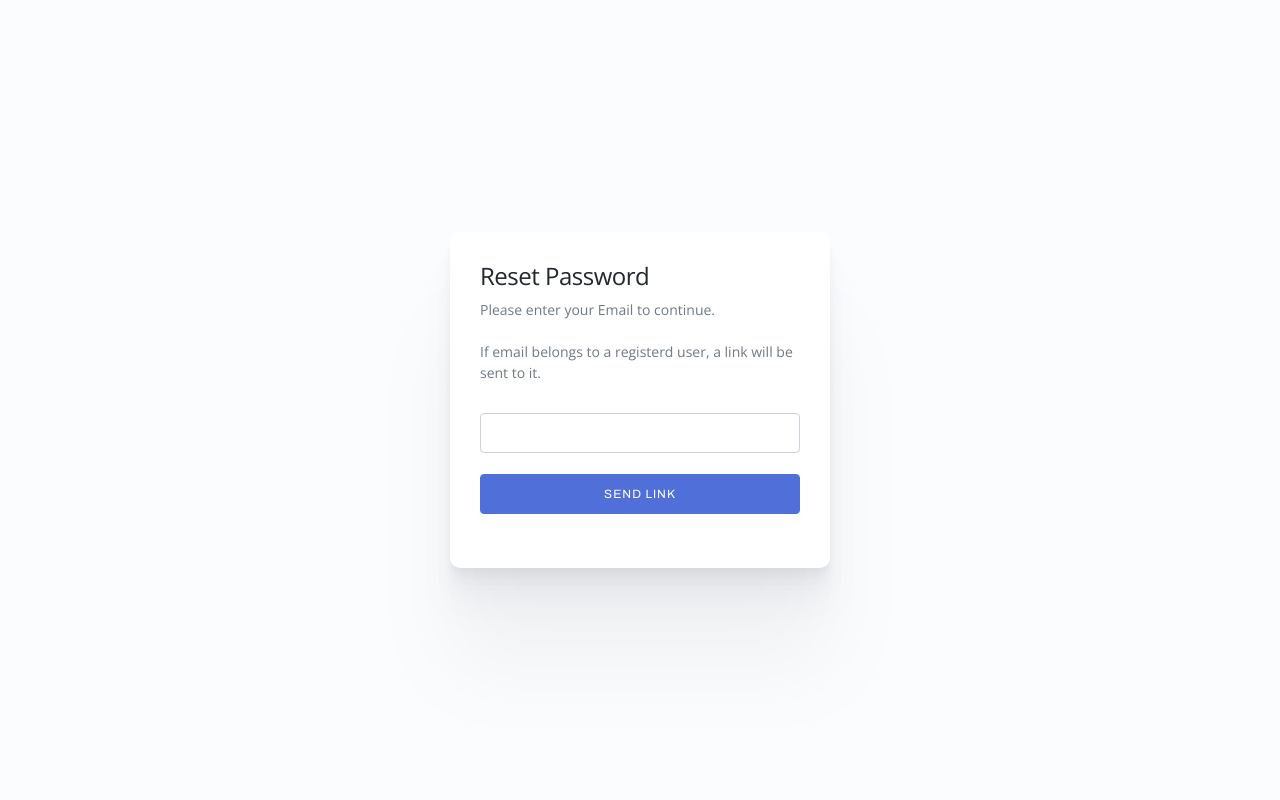
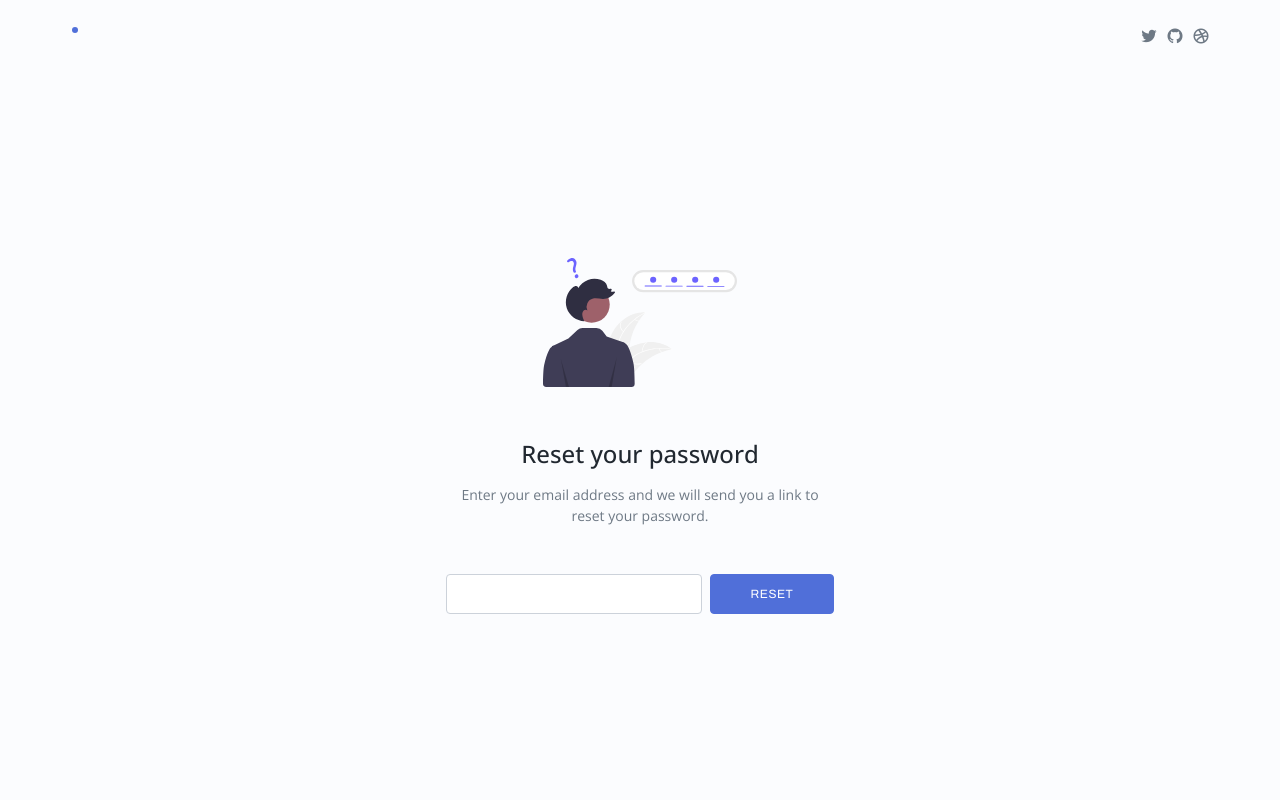
Before and after one commit to davidogit/provident_unit, a Django app: page /password_reset/ in a window 1280 px wide. Run offline with Django 5.2, Linux system fonts and the light colour scheme; parts of the project's set-up code (start-up, migrations or seed data) failed here and were passed over; some libraries are stand-ins or nearby versions.

Commit message:
bese extends

```diff
--- a/ProvidentFund/Fund/templates/dashboard/access_denied.html
+++ b/ProvidentFund/Fund/templates/dashboard/access_denied.html
@@ -70,7 +70,7 @@
   <!-- Favicon -->
   <link rel="shortcut icon" type="image/x-icon" href="{% static 'assets/img/favicon.png' %}">
 
-  <title>Provident Fund</title>
+  <title>Access denied</title>
 
   <!-- Vendor CSS -->
   <!-- <link rel="stylesheet" href="../lib/remixicon/fonts/remixicon.css">
--- a/ProvidentFund/Member/templates/register.html
+++ b/ProvidentFund/Member/templates/register.html
@@ -15,7 +15,7 @@
     <!-- Favicon -->
     <link rel="shortcut icon" type="image/x-icon" href="{% static 'assets/img/favicon.png' %}">
 
-    <title>DashByte - Premium Dashboard Template</title>
+    <title>Register</title>
 
     <!-- Vendor CSS -->
     <link rel="stylesheet" href="{% static 'lib/remixicon/fonts/remixicon.css' %}">
--- a/ProvidentFund/Member/templates/reset_password.html
+++ b/ProvidentFund/Member/templates/reset_password.html
@@ -18,7 +18,7 @@
   <!-- Favicon -->
   <link rel="shortcut icon" type="image/x-icon" href="{% static 'assets/img/favicon.png' %}">
 
-  <title>Provident Fund - Member Login</title>
+  <title>Forgot Password</title>
 
   <!-- Vendor CSS -->
   <link rel="stylesheet" href="{% static 'lib/remixicon/fonts/remixicon.css' %}">
@@ -27,31 +27,46 @@
   <link rel="stylesheet" href="{% static 'assets/css/style.min.css' %}">
 </head>
 
-<body class="page-sign">
+<body class="page-auth">
 
-  <div class="card card-sign">
-    <div class="card-header">
-      <!-- <a href="../index.html" class="header-logo mb-4">dashbyte</a> -->
-      <h3 class="card-title">Reset Password</h3>
-      <p class="card-text">Please enter your Email to continue.</p>
-      <br>
-      <p class="card-text">If email belongs to a registerd user, a link will be sent to it.</p>
-    </div><!-- card-header -->
+  <div class="header">
+    <div class="container">
+      <a href="#" class="header-logo"></a>
+      <nav class="nav nav-icon">
+        <a href="#" class="nav-link"><i class="ri-twitter-fill"></i></a>
+        <a href="#" class="nav-link"><i class="ri-github-fill"></i></a>
+        <a href="#" class="nav-link"><i class="ri-dribbble-line"></i></a>
+      </nav>
+    </div><!-- container -->
+  </div><!-- header -->
 
-    <form action="" method="POST">
-        {% csrf_token %}
-        <div class="card-body">
-            <div class="mb-4">
-                {{ form.email|add_class:"form-control" }}
-                <br>
-                <input type="submit" class="btn btn-primary btn-sign" value="Send Link">
-            </div>
-        </div>
+  <div class="content">
+    <div class="container">
+      <div class="card card-auth">
+        <div class="card-body text-center">
+          <div class="mb-5">
+            <object type="image/svg+xml" data="{% static 'assets/svg/forgot_password.svg' %}" class="w-50"></object>
+          </div>
+          <h3 class="card-title">Reset your password</h3>
+          <p class="card-text mb-5">Enter your email address and we will send you a link to reset your password.</p>
 
 
-    </form>
-  </div><!-- card -->
+          <form action="" method="POST">
+            {% csrf_token %}
+            <div class="row g-2">
+              <div class="col-sm-8">
+                {{ form.email|add_class:"form-control" }}
+              </div>
+              <div class="col-sm-4">
+                <input type="submit" class="btn btn-primary btn-sign" value="Reset">
+              </div>
+            </div><!-- row -->
+          </form>
 
+        </div><!-- card-body -->
+      </div><!-- card -->
+    </div><!-- container -->
+  </div><!-- content -->
 
   <script src="{% static 'lib/jquery/jquery.min.js' %}"></script>
   <script src="{% static 'lib/bootstrap/js/bootstrap.bundle.min.js' %}"></script>
```
Also changed, not shown: ProvidentFund/Fund/templates/dashboard/base.html (+7 -1 lines), ProvidentFund/Fund/views.py (+8 -2 lines), ProvidentFund/Member/views.py (+21 -21 lines).
